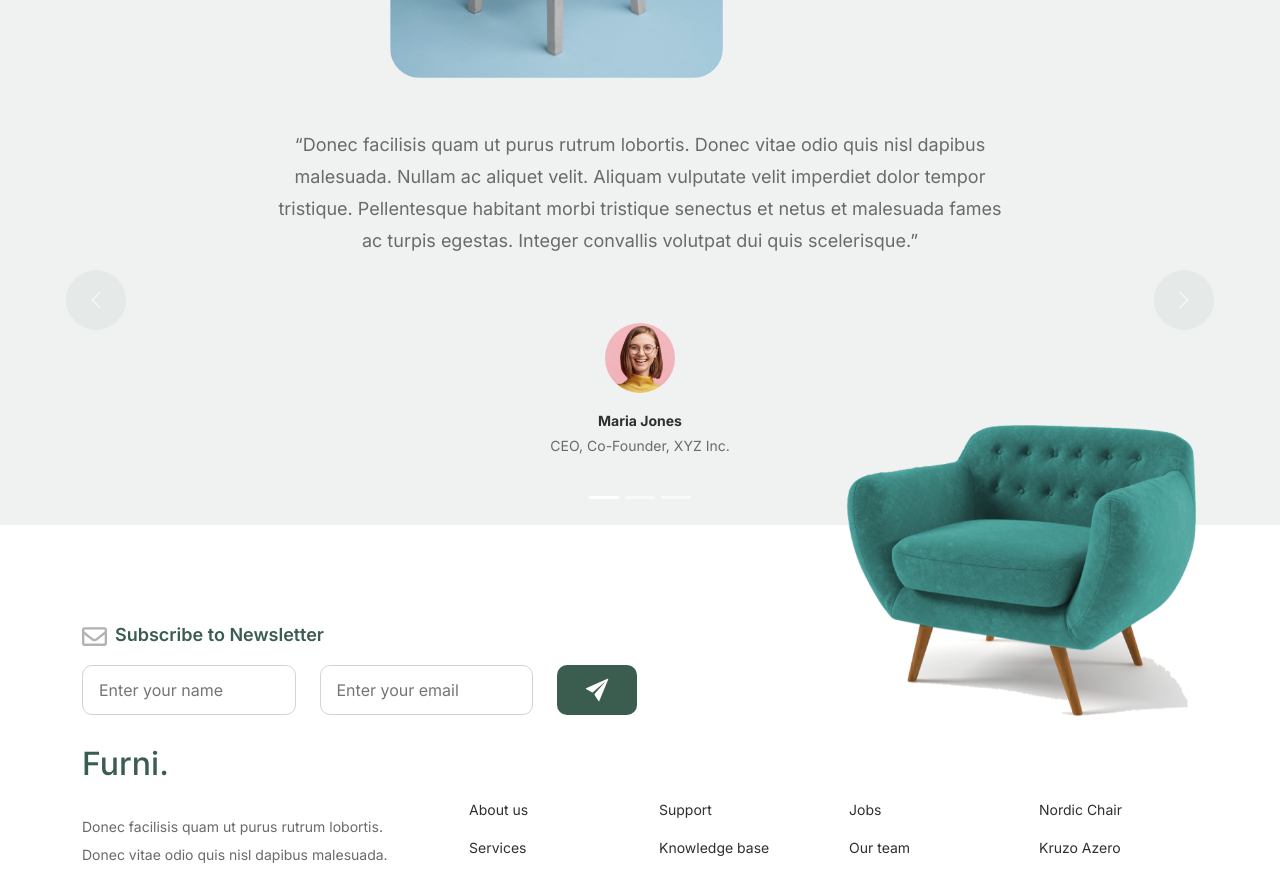
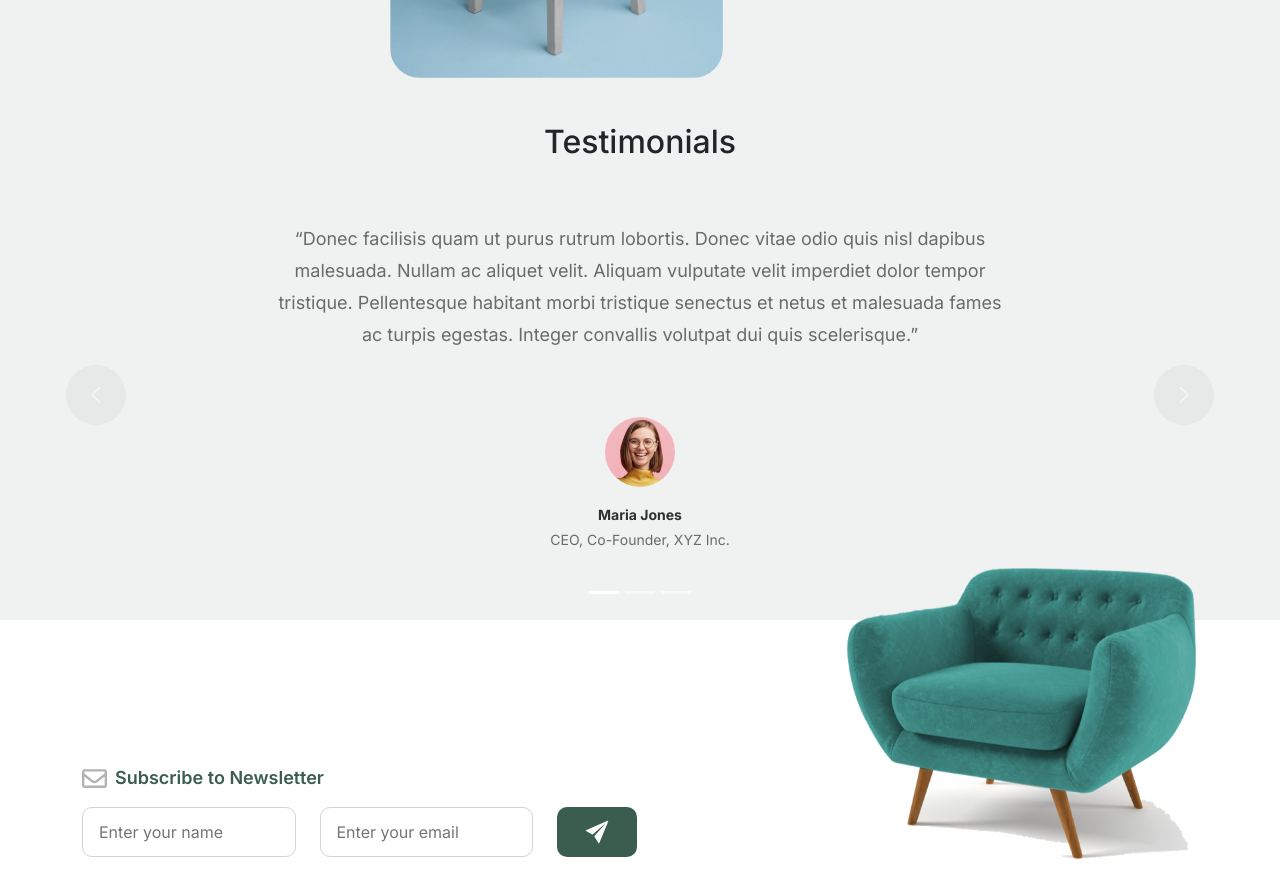
Before and after one commit to hertheyhermee/Furni, a React (Vite) app: page / in a window 1280 px wide. Shown: the part 2700-3575 px from the top of the page. Built offline with nearby package versions, Linux system fonts and the light colour scheme.

Commit message:
Added heading to carousel

```diff
--- a/src/Carousel/index.jsx
+++ b/src/Carousel/index.jsx
@@ -2,9 +2,11 @@ import "./style.css";
 
 const BootstrapCarousel = () => {
   return (
+    <div className="my-5">
+      <h2 className="text-capitalize text-center">testimonials</h2>
       <div
         id="carouselExampleControls"
-      className="carousel slide move"
+        className="carousel slide"
         data-bs-ride="carousel"
       >
         <div className="carousel-indicators">
@@ -111,6 +113,7 @@ const BootstrapCarousel = () => {
           <span className="visually-hidden">Next</span>
         </button>
       </div>
+    </div>
   );
 };
 
```
Lines whose indentation alone changed are shown as unchanged.
